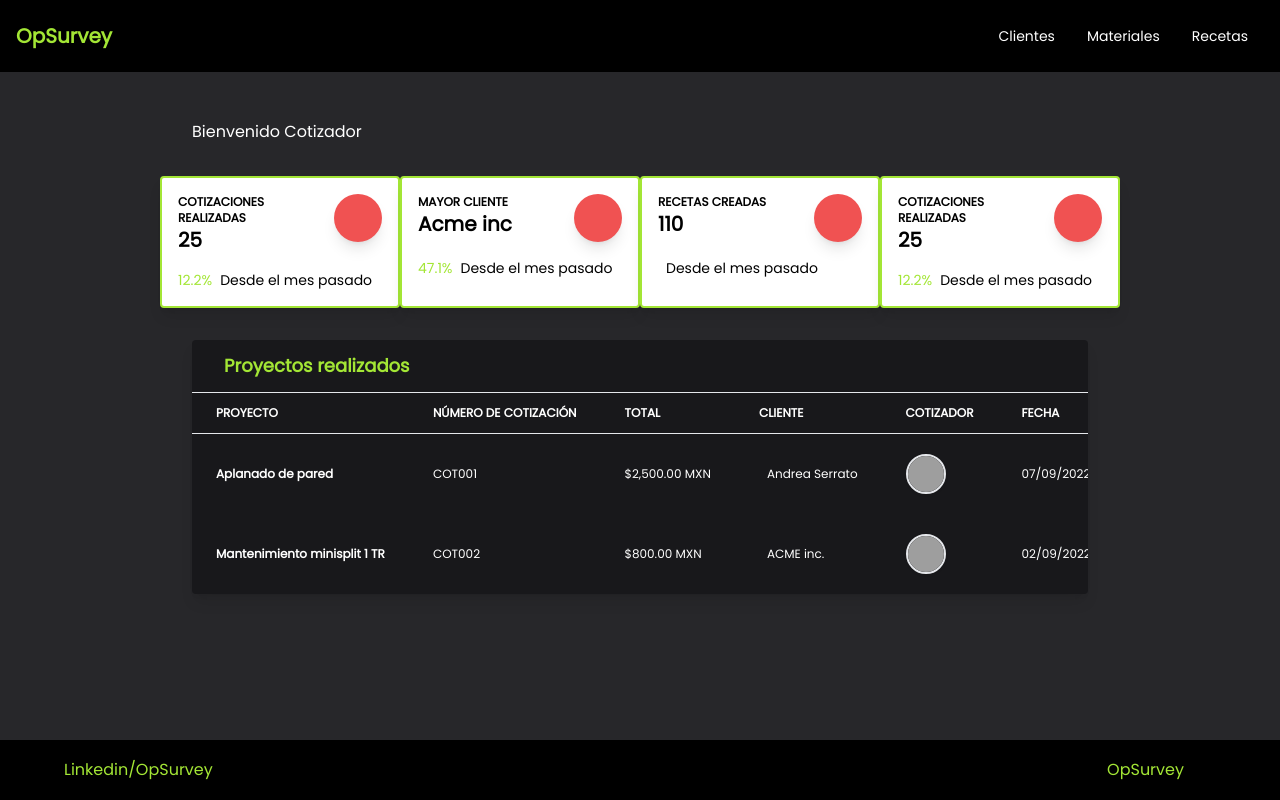
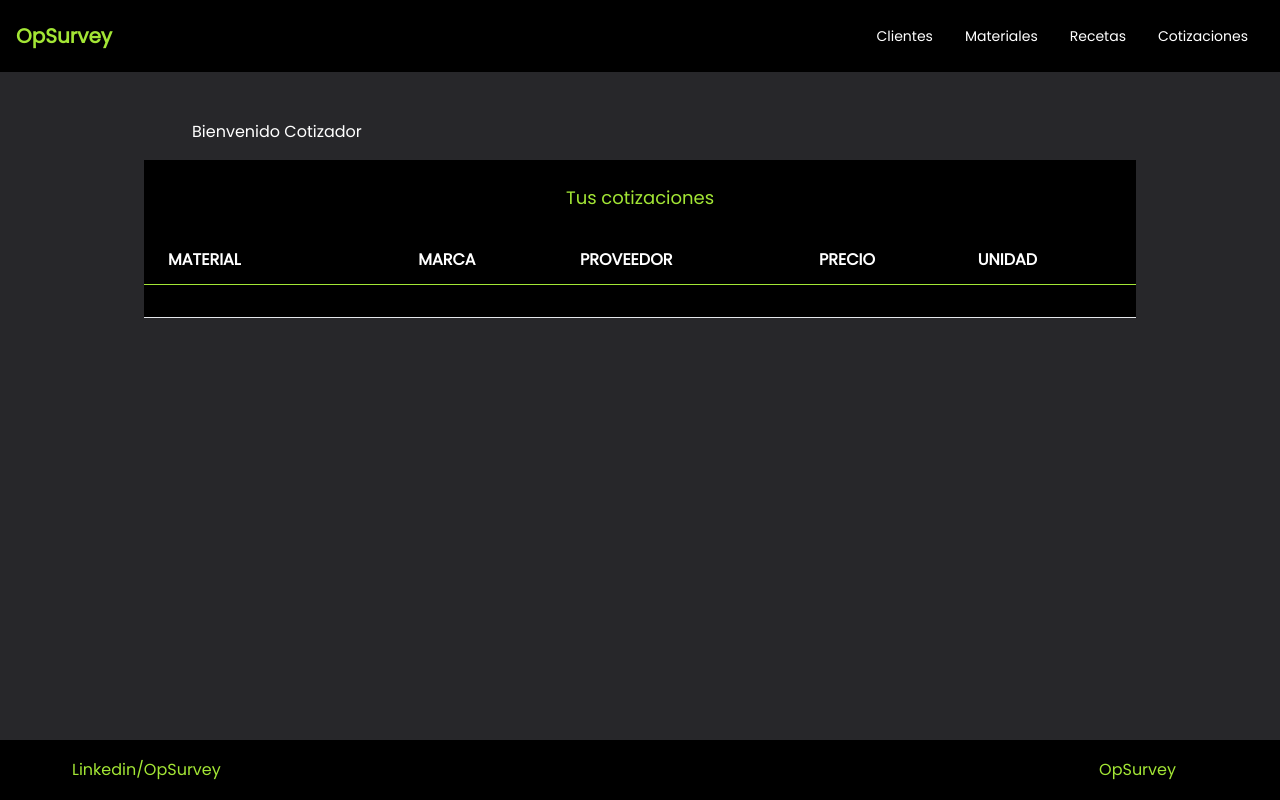
Before and after one commit to OpSurvey/web-app, a Next.js app: page /user/dashboard in a window 1280 px wide. Built offline with nearby package versions, Linux system fonts and the light colour scheme; grey boxes are pictures that could not be loaded.

Commit message:
responsive dashboard and forms

```diff
--- a/components/CardTable.jsx
+++ b/components/CardTable.jsx
@@ -1,19 +1,15 @@
 import React from "react";
-import TableDropdown from "../components/TableDropdown"
+import TableDropdown from "../components/TableDropdown";
 import Payment from "./payment";
 
 export default function CardTable(props) {
   return (
     <>
-      <div
-        className=
-          "relative flex flex-col min-w-0 break-words w-full mb-6 shadow-lg rounded bg-zinc-900 text-white">
+      <div className="relative flex flex-col min-w-0 break-words w-full mb-6 shadow-lg rounded bg-black text-white">
         <div className="rounded-t mb-0 px-4 py-3 border-0">
           <div className="flex flex-wrap items-center">
             <div className="relative w-full px-4 max-w-full flex-grow flex-1">
-              <h3
-                className=
-                "font-semibold text-lg text-lime-400">
+              <h3 className="font-semibold text-lg text-lime-400">
                 Proyectos realizados
               </h3>
             </div>
@@ -24,58 +20,34 @@ export default function CardTable(props) {
           <table className="items-center w-full bg-transparent border-collapse">
             <thead>
               <tr>
-                <th
-                  className=
-                    "px-6 align-middle border border-solid py-3 text-xs uppercase border-l-0 border-r-0 whitespace-nowrap font-semibold text-left bg-blueGray-600 text-blueGray-200 border-blueGray-500"
-                >
+                <th className="px-6 align-middle border border-solid py-3 text-xs uppercase border-l-0 border-r-0 whitespace-nowrap font-semibold text-left bg-blueGray-600 text-blueGray-200 border-blueGray-500">
                   Proyecto
                 </th>
-                <th
-                  className=
-                    "px-6 align-middle border border-solid py-3 text-xs uppercase border-l-0 border-r-0 whitespace-nowrap font-semibold text-left bg-blueGray-600 text-blueGray-200 border-blueGray-500"
-                >
+                <th className="px-6 align-middle border border-solid py-3 text-xs uppercase border-l-0 border-r-0 whitespace-nowrap font-semibold text-left bg-blueGray-600 text-blueGray-200 border-blueGray-500">
                   Número de cotización
                 </th>
-                <th
-                  className=
-                    "px-6 align-middle border border-solid py-3 text-xs uppercase border-l-0 border-r-0 whitespace-nowrap font-semibold text-left bg-blueGray-600 text-blueGray-200 border-blueGray-500"
-                >
+                <th className="px-6 align-middle border border-solid py-3 text-xs uppercase border-l-0 border-r-0 whitespace-nowrap font-semibold text-left bg-blueGray-600 text-blueGray-200 border-blueGray-500">
                   Total
                 </th>
-                <th
-                  className=
-                    "px-6 align-middle border border-solid py-3 text-xs uppercase border-l-0 border-r-0 whitespace-nowrap font-semibold text-left bg-blueGray-600 text-blueGray-200 border-blueGray-500"
-                >
+                <th className="px-6 align-middle border border-solid py-3 text-xs uppercase border-l-0 border-r-0 whitespace-nowrap font-semibold text-left bg-blueGray-600 text-blueGray-200 border-blueGray-500">
                   Cliente
                 </th>
-                <th
-                  className=
-                    "px-6 align-middle border border-solid py-3 text-xs uppercase border-l-0 border-r-0 whitespace-nowrap font-semibold text-left bg-blueGray-600 text-blueGray-200 border-blueGray-500"
-                >
+                <th className="px-6 align-middle border border-solid py-3 text-xs uppercase border-l-0 border-r-0 whitespace-nowrap font-semibold text-left bg-blueGray-600 text-blueGray-200 border-blueGray-500">
                   Cotizador
                 </th>
-                <th
-                  className=
-                    "px-6 align-middle border border-solid py-3 text-xs uppercase border-l-0 border-r-0 whitespace-nowrap font-semibold text-left bg-blueGray-600 text-blueGray-200 border-blueGray-500"
-                >
+                <th className="px-6 align-middle border border-solid py-3 text-xs uppercase border-l-0 border-r-0 whitespace-nowrap font-semibold text-left bg-blueGray-600 text-blueGray-200 border-blueGray-500">
                   Fecha
                 </th>
-                <th
-                  className=
-                    "px-6 align-middle border border-solid py-3 text-xs uppercase border-l-0 border-r-0 whitespace-nowrap font-semibold text-left bg-blueGray-600 text-blueGray-200 border-blueGray-500"
-                >
+                <th className="px-6 align-middle border border-solid py-3 text-xs uppercase border-l-0 border-r-0 whitespace-nowrap font-semibold text-left bg-blueGray-600 text-blueGray-200 border-blueGray-500">
                   Descarga
                 </th>
-                <th
-                  className=
-                    "px-6 align-middle border border-solid py-3 text-xs uppercase border-l-0 border-r-0 whitespace-nowrap font-semibold text-left bg-blueGray-600 text-blueGray-200 border-blueGray-500"
-                ></th>
+                <th className="px-6 align-middle border border-solid py-3 text-xs uppercase border-l-0 border-r-0 whitespace-nowrap font-semibold text-left bg-blueGray-600 text-blueGray-200 border-blueGray-500"></th>
               </tr>
             </thead>
             <tbody>
               <tr>
                 <th className="border-t-0 px-6 align-middle border-l-0 border-r-0 text-xs whitespace-nowrap p-4 text-left">
-                    Aplanado de pared
+                  Aplanado de pared
                 </th>
                 <td className="border-t-0 px-6 align-middle border-l-0 border-r-0 text-xs whitespace-nowrap p-4">
                   COT001
@@ -84,7 +56,8 @@ export default function CardTable(props) {
                   $2,500.00 MXN
                 </td>
                 <td className="border-t-0 px-6 align-middle border-l-0 border-r-0 text-xs whitespace-nowrap p-4">
-                  <i className="fas fa-circle text-orange-500 mr-2"></i> Andrea Serrato
+                  <i className="fas fa-circle text-orange-500 mr-2"></i> Andrea
+                  Serrato
                 </td>
                 <td className="border-t-0 px-6 align-middle border-l-0 border-r-0 text-xs whitespace-nowrap p-4">
                   <div className="flex">
@@ -96,13 +69,11 @@ export default function CardTable(props) {
                   </div>
                 </td>
                 <td className="border-t-0 px-6 align-middle border-l-0 border-r-0 text-xs whitespace-nowrap p-4">
-                  <div className="flex items-center">
-                    07/09/2022
-                  </div>
+                  <div className="flex items-center">07/09/2022</div>
                 </td>
                 <td className="border-t-0 px-6 align-middle border-l-0 border-r-0 text-xs whitespace-nowrap p-4">
                   <div className="flex items-center">
-                    <Payment/>
+                    <Payment />
                   </div>
                 </td>
                 <td className="border-t-0 px-6 align-middle border-l-0 border-r-0 text-xs whitespace-nowrap p-4 text-right">
@@ -111,9 +82,7 @@ export default function CardTable(props) {
               </tr>
               <tr>
                 <th className="border-t-0 px-6 align-middle border-l-0 border-r-0 text-xs whitespace-nowrap p-4 text-left">
-
-                    Mantenimiento minisplit 1 TR
-
+                  Mantenimiento minisplit 1 TR
                 </th>
                 <td className="border-t-0 px-6 align-middle border-l-0 border-r-0 text-xs whitespace-nowrap p-4">
                   COT002
@@ -122,8 +91,8 @@ export default function CardTable(props) {
                   $800.00 MXN
                 </td>
                 <td className="border-t-0 px-6 align-middle border-l-0 border-r-0 text-xs whitespace-nowrap p-4">
-                  <i className="fas fa-circle text-emerald-500 mr-2"></i>{" "}
-                  ACME inc.
+                  <i className="fas fa-circle text-emerald-500 mr-2"></i> ACME
+                  inc.
                 </td>
                 <td className="border-t-0 px-6 align-middle border-l-0 border-r-0 text-xs whitespace-nowrap p-4">
                   <div className="flex">
@@ -135,13 +104,11 @@ export default function CardTable(props) {
                   </div>
                 </td>
                 <td className="border-t-0 px-6 align-middle border-l-0 border-r-0 text-xs whitespace-nowrap p-4">
-                  <div className="flex items-center">
-                    02/09/2022
-                  </div>
+                  <div className="flex items-center">02/09/2022</div>
                 </td>
                 <td className="border-t-0 px-6 align-middle border-l-0 border-r-0 text-xs whitespace-nowrap p-4">
                   <div className="flex items-center">
-                    <Payment/>
+                    <Payment />
                   </div>
                 </td>
                 <td className="border-t-0 px-6 align-middle border-l-0 border-r-0 text-xs whitespace-nowrap p-4 text-right">
--- a/components/ClientForm.jsx
+++ b/components/ClientForm.jsx
@@ -31,7 +31,7 @@ export default function ClientForm() {
   return (
     <>
       <NavDashboard />
-      <main className="container mx-auto py-6 lg:px-44 sm:px-6 min-h-screen flex justify-center items-center">
+      <main className="container mx-auto pt-10 lg:px-44 sm:px-6 flex justify-center items-center">
         <form
           onSubmit={handleSubmit(onSubmit)}
           className="bg-zinc-900 px-6 py-3 w-full md:h-full lg:w-full sm:rounded-lg"
--- a/components/FooterLanding.jsx
+++ b/components/FooterLanding.jsx
@@ -3,7 +3,8 @@ import Link from "next/link";
 export default function FooterLanding() {
   return (
     <>
-      <footer className="container mx-auto bg-black h-[60px] flex flex-row items-center justify-between p-2 xs:p-3 md:flex md:flex-row md:items-center md:justify-between md:p-6">
+      <footer className=" bg-black h-[60px] flex flex-row items-center justify-between p-2 xs:p-3 md:flex md:flex-row md:items-center md:justify-between md:p-6">
+        <div className="container mx-auto flex flex-row items-center justify-between p-2">
           <span className="text-base invisible text-lime-400 text-center md:visible md:pl-10">
             <Link href="https://www.linkedin.com/">
               <a className="hover:underline">Linkedin/OpSurvey</a>
@@ -11,9 +12,12 @@ export default function FooterLanding() {
           </span>
           <span className="md:pr-12 flex flex-wrap items-center text-base text-lime-400">
             <Link href="/">
-            <a className="md:visible mr-4 hover:underline md:mr-6">OpSurvey</a>
+              <a className="md:visible mr-4 hover:underline md:mr-6">
+                OpSurvey
+              </a>
             </Link>
           </span>
+        </div>
       </footer>
     </>
   );
--- a/components/LogInForm.jsx
+++ b/components/LogInForm.jsx
@@ -34,7 +34,7 @@ export default function LogInForm() {
   return (
     <>
       <NavbarLanding />
-      <main className="p-0 pt-6 bg-zinc-800 lg:px-44 sm:px-3 md:px-6 h-full flex justify-center items-center ">
+      <main className="container mx-auto pt-10 bg-zinc-800 lg:px-44 sm:px-3 md:px-6 h-full flex justify-center items-center ">
         <form
           onSubmit={handleSubmit(onSubmit)}
           className="bg-black px-6 mx-3 py-4 rounded-lg w-full lg:w-2/3 h-full  "
--- a/components/MaterialForm.jsx
+++ b/components/MaterialForm.jsx
@@ -31,7 +31,7 @@ export default function MaterialForm() {
   return (
     <>
       <NavDashboard />
-      <main className="container mx-auto lg:px-44 sm:px-6 flex justify-center items-center">
+      <main className="container mx-auto pt-10 sm:px-6 lg:px-44 flex justify-center items-center">
         <form
           onSubmit={handleSubmit(onSubmit)}
           className="bg-zinc-900 px-6 py-3 w-full md:h-full lg:w-full sm:rounded-lg"
--- a/components/NavDashboard.jsx
+++ b/components/NavDashboard.jsx
@@ -48,6 +48,14 @@ export default function NavDashboard() {
                     <Link href="../recipeList">
                       <a className="block py-2 pr-4 pl-3 text-white rounded hover:bg-lime-400 md:hover:bg-transparent md:border-0 md:hover:text-lime-400 md:p-0">
                         Recetas
+                      </a>
+                    </Link>
+                  </li>
+
+                  <li>
+                    <Link href="../user/dashboard">
+                      <a className="block py-2 pr-4 pl-3 text-white rounded hover:bg-lime-400 md:hover:bg-transparent md:border-0 md:hover:text-lime-400 md:p-0">
+                        Cotizaciones
                       </a>
                     </Link>
                   </li>
--- a/components/RecipeList.jsx
+++ b/components/RecipeList.jsx
@@ -33,6 +33,7 @@ export default function RecipeList() {
   return (
     <>
       <NavDashboard />
+      <div className="container mx-auto flex flex-col w-full h-full pt-6">
         <div className="flex justify-end xs:justify-center md:justify-end md:pr-20 lg:pr-40">
           <Button
             onClick={onClick}
@@ -74,6 +75,7 @@ export default function RecipeList() {
             })}
           </table>
         </div>
+      </div>
     </>
   );
 }
--- a/pages/user/dashboard.jsx
+++ b/pages/user/dashboard.jsx
@@ -12,73 +12,52 @@ export default function Dashboard() {
   return (
     <>
       <NavDashboard />
-      <main className="bg-zinc-800 w-auto">
-      <section className="lg:px-48 pt-12 text-white">
-        <h3>Bienvenido Cotizador</h3>
-      </section>
-      <section className="lg:ml-40 lg:mr-40 ">
-        {width > 768 ? (
-          <>
-            <section className="flex justify-around my-8">
-              <StatusCard
-                statusTitle="Cotizaciones realizadas"
-                statusValue="25"
-                statusPercent="12.2%"
-              />
-              <StatusCard
-                statusTitle="Mayor Cliente"
-                statusValue="Acme inc"
-                statusPercent="47.1%"
-              />
-              <StatusCard
-                statusTitle="Recetas Creadas"
-                statusValue="110"
-                statusPercent=""
-              />
-              <StatusCard
-                statusTitle="Cotizaciones realizadas"
-                statusValue="25"
-                statusPercent="12.2%"
-              />
-            </section>
-            <section className="m-8">
-              <CardTable />
-            </section>
-          </>
-        ) : (
-          <>
-            <InformativeCarousel />
-            <ProjectCard
-              quoteName="Aplanado de pared"
-              quoteTotal="$3500.00"
-              quoteId="COT001"
-              quoteClient="Acme Inc"
-              s
-            />
-            <ProjectCard
-              quoteName="Aplanado de pared"
-              quoteTotal="$3500.00"
-              quoteId="COT001"
-              quoteClient="Acme Inc"
-              s
-            />
-            <ProjectCard
-              quoteName="Aplanado de pared"
-              quoteTotal="$3500.00"
-              quoteId="COT001"
-              quoteClient="Acme Inc"
-              s
-            />
-            <ProjectCard
-              quoteName="Aplanado de pared"
-              quoteTotal="$3500.00"
-              quoteId="COT001"
-              quoteClient="Acme Inc"
-              s
-            />
-          </>
-        )}
-      </section>
+      <main className="container mx-auto bg-zinc-800 w-auto">
+        <section className="px-10 lg:px-48 pt-12 text-white">
+          <h3>Bienvenido Cotizador</h3>
+        </section>
+        <div className="overflow-x-auto pt-4 relative lg:px-36">
+          <div className="bg-black p-2 xl:p-6 text-lg font-medium text-center text-lime-400">
+            <p>Tus cotizaciones</p>
+          </div>
+          <table className="w-full text-basic text-left text-white bg-black">
+            <thead className="text-basic font-normal text-white uppercase border-b border-lime-400">
+              <tr>
+                <th scope="col" className="py-3 px-6">
+                  Material
+                </th>
+                <th scope="col" className="py-3 px-2">
+                  Marca
+                </th>
+                <th scope="col" className="py-3 px-2">
+                  Proveedor
+                </th>
+                <th scope="col" className="py-3 px-2">
+                  Precio
+                </th>
+                <th scope="col" className="py-3 px-2">
+                  Unidad
+                </th>
+              </tr>
+            </thead>
+            {/* {materials.map((material) => {
+              return ( */}
+            <tbody key="">
+              <tr className="bg-black border-b">
+                <th
+                  scope="row"
+                  className="py-4 px-6 font-normal text-white whitespace-nowrap"
+                ></th>
+                <td className="py-4 px-2"></td>
+                <td className="py-4 px-2"></td>
+                <td className="py-4 px-2"></td>
+                <td className="py-4 px-2"></td>
+              </tr>
+            </tbody>
+            {/* //   );
+            // })} */}
+          </table>
+        </div>
       </main>
     </>
   );
```
Also changed, not shown: components/QuoterForm.jsx (+20 -21 lines). Lines whose indentation alone changed are shown as unchanged.
